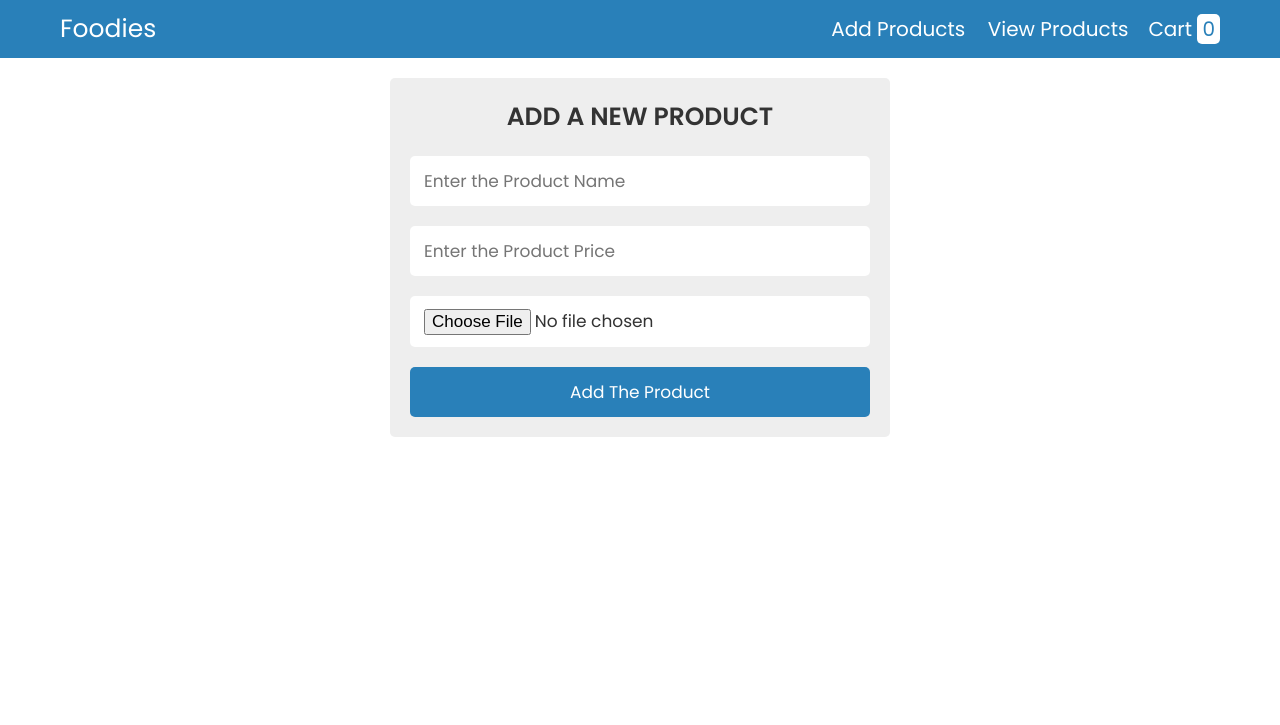
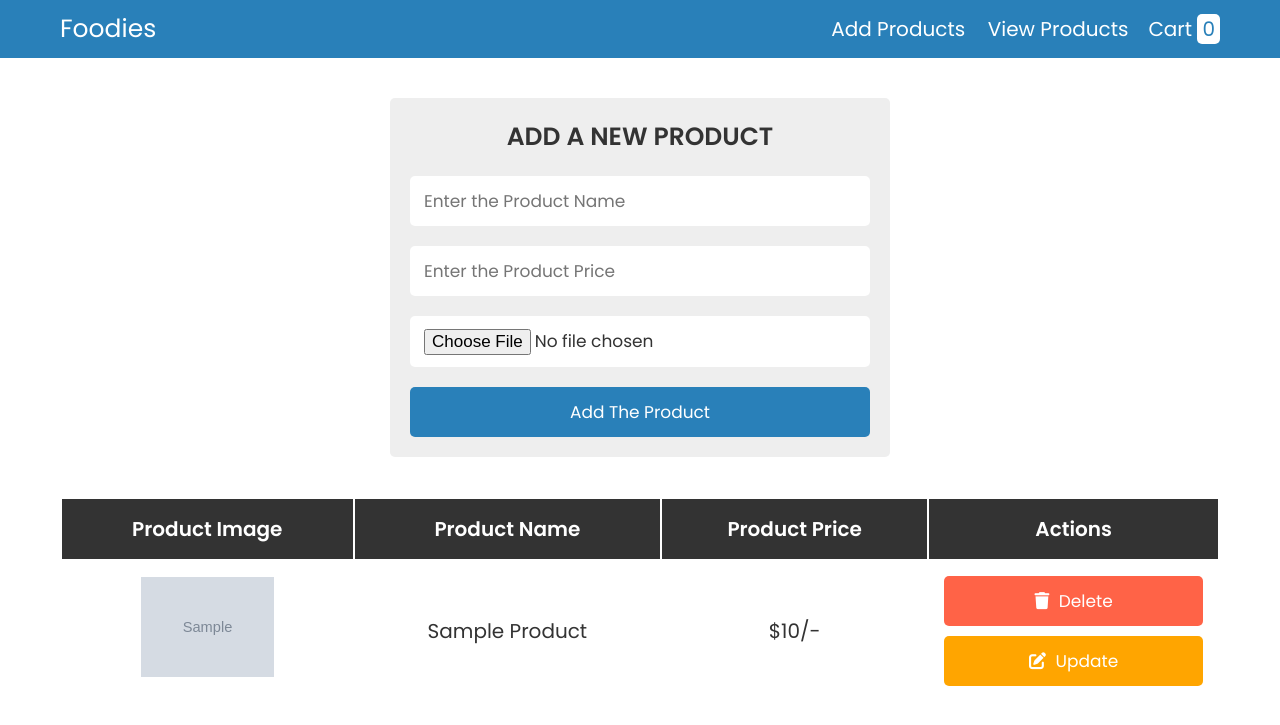
Before and after one commit to AbdullahButt2611/ShoppingCartCheckoutSystem_PHP, a PHP site: page /admin.php in a window 1280 px wide. Shown: the top 725 px of the page. Run offline with PHP 8.4, Linux system fonts and the light colour scheme; tables that the repository leaves empty or names only in its code hold one stand-in row (values such as "Sample post"); grey boxes marked "Sample" are stand-in pictures.

Commit message:
Add Product Page
Products has been displayed just below the form. Also the delete operation has been performed

```diff
--- a/admin.php
+++ b/admin.php
@@ -13,10 +13,23 @@ if(isset($_POST['add_product'])){
     $insert_query = mysqli_query($conn, "INSERT INTO products (name, price, image) VALUES(' $p_name', '$p_price', '$p_image')") or die("Query Failed");
 
     if($insert_query){
+        move_uploaded_file($p_image_tmp_name, $p_image_folder);
+        $message[] = "Product Added Successfully";
+    }else{
+        $message[] = "Could not add the new product";
+    }
+
 
 }
 
-
+if(isset($_GET['delete'])){
+    $delete_id = $_GET['delete'];
+    $delete_query = mysqli_query($conn, "DELETE FROM products WHERE id=$delete_id");
+    if($delete_query){
+        $message[] = "product deleted";
+    }else{
+        $message[] = "product could not be deleted";
+    }
 }
 
 ?>
@@ -40,9 +53,21 @@ if(isset($_POST['add_product'])){
 </head>
 <body>
 
+    <?php
+
+    if(isset($message)){
+        foreach($message as $message){
+            echo '<div class="message"><span>'. $message .'</span> <i class="fas fa-times" onclick="this.parentElement.style.display=`none`;"></i></div>';
+        }
+    };
+
+    ?>
+
     <?php include 'header.php'; ?>
 
     <div class="container">
+
+        <section>
 
             <form action="" method="post" class="add-product-form" enctype="multipart/form-data">
                 <h3>Add a New Product</h3>
@@ -51,6 +76,50 @@ if(isset($_POST['add_product'])){
                 <input type="file" name="p_image" accept="image/png, image/jpg, image/jpeg" class="box" required>
                 <input type="submit" value="Add the Product" name="add_product" class="btn">
             </form>
+
+        </section>
+
+        <section class="display-product-table">
+
+            <table>
+                <thead>
+                    <th>product image</th>
+                    <th>product name</th>
+                    <th>product price</th>
+                    <th>actions</th>
+                </thead>
+
+                <tbody>
+                    <?php
+
+                    $select_products = mysqli_query($conn, "SELECT * FROM products");
+                    if(mysqli_num_rows($select_products) > 0){
+                        while($row = mysqli_fetch_assoc($select_products)){
+
+                    ?>
+
+                    <tr>
+                        <td><img src="uploaded_img/<?= $row['image'] ?>" height="100"></td>
+                        <td><?= $row['name'] ?></td>
+                        <td>$<?= $row['price'] ?>/-</td>
+                        <td>
+                            <a href="admin.php?delete=<?= $row['id'] ?>" class="delete-btn" onclick="return confirm('Are you sure you want to delete this record?');"><i class="fas fa-trash"></i> delete</a>
+                            <a href="admin.php?edit=<?= $row['id'] ?>" class="option-btn" onclick="return confirm('Are you sure you want to delete this record?');"><i class="fas fa-edit"></i> update</a>
+                        </td>
+                    </tr>
+
+                    <?php
+
+                        };
+                    }else{
+                        echo "<span>no product added</span>";
+                    }
+
+                    ?>
+                </tbody>
+            </table>
+
+        </section>
 
     </div>
 
--- a/css/style.css
+++ b/css/style.css
@@ -23,7 +23,6 @@
 
 html{
     font-size: 62.5%;
-    overflow: hidden;
 }
 
 .container{
@@ -56,6 +55,11 @@ section{
    background-color: var(--black);
 }
 
+.option-btn i,
+.delete-btn i{
+   padding-right: 0.5rem;
+}
+
 .delete-btn{
    margin-top: 0;
    background-color: var(--red);
@@ -153,6 +188,32 @@ section{
    width: 100%;
 }
 
+.display-product-table table{
+   width: 100%;
+   text-align: center;
+}
+
+.display-product-table table thead th{
+   padding: 1.5rem;
+   font-size: 2rem;
+   background-color: var(--black);
+   color: var(--white);
+}
+
+.display-product-table table td{
+   padding: 1.5rem;
+   font-size: 2rem;
+   color: var(--black);
+}
+
+.display-product-table table td:first-child{
+   padding: 0;
+}
+
+.display-product-table table tr:nth-child(even){
+   background-color: var(--bg-color);
+}
+
 
 
 
```
Also changed, not shown: other parts of css/style.css (+39 -0 lines), uploaded_img/food-1.png (added), uploaded_img/food-2.png (added), uploaded_img/food-3.png (added), uploaded_img/food-5.png (added). Lines whose indentation alone changed are shown as unchanged.
